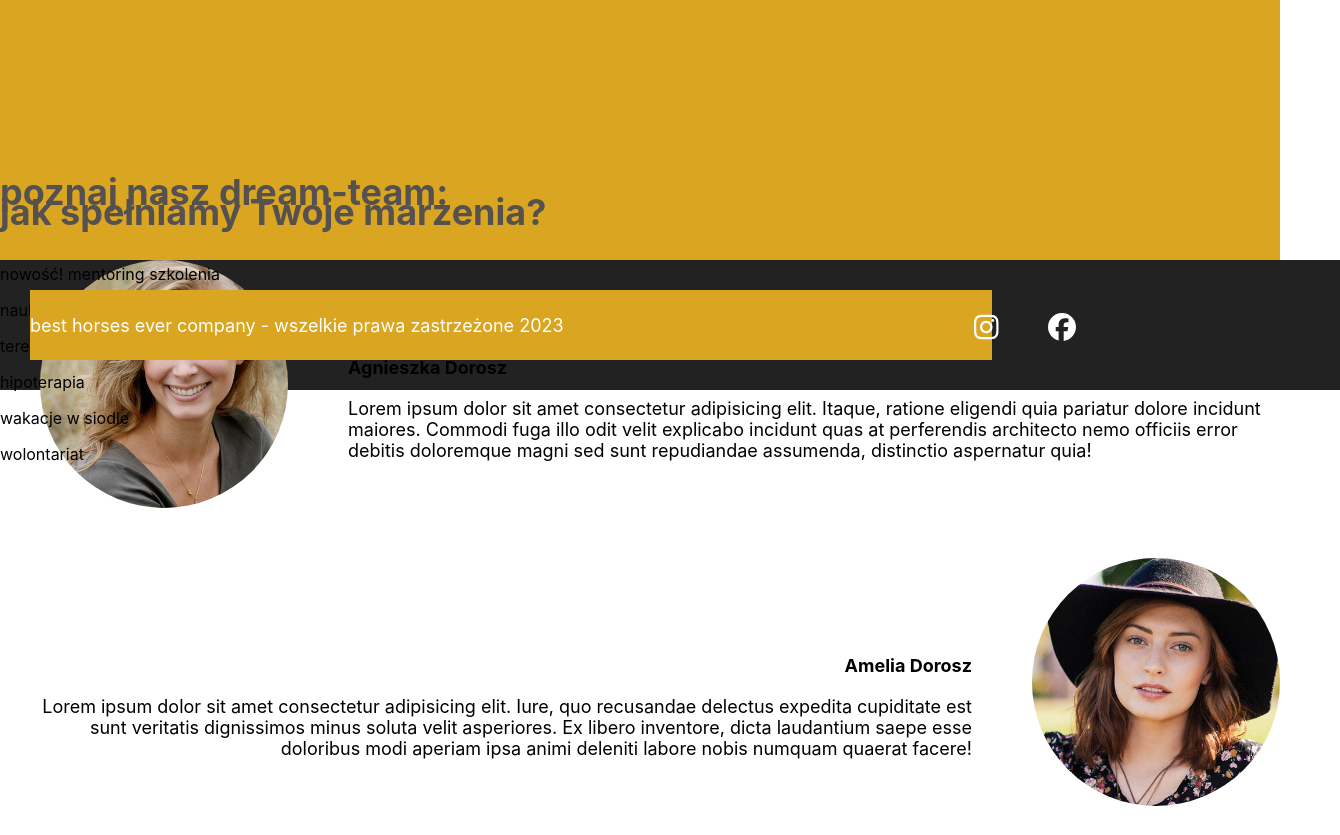
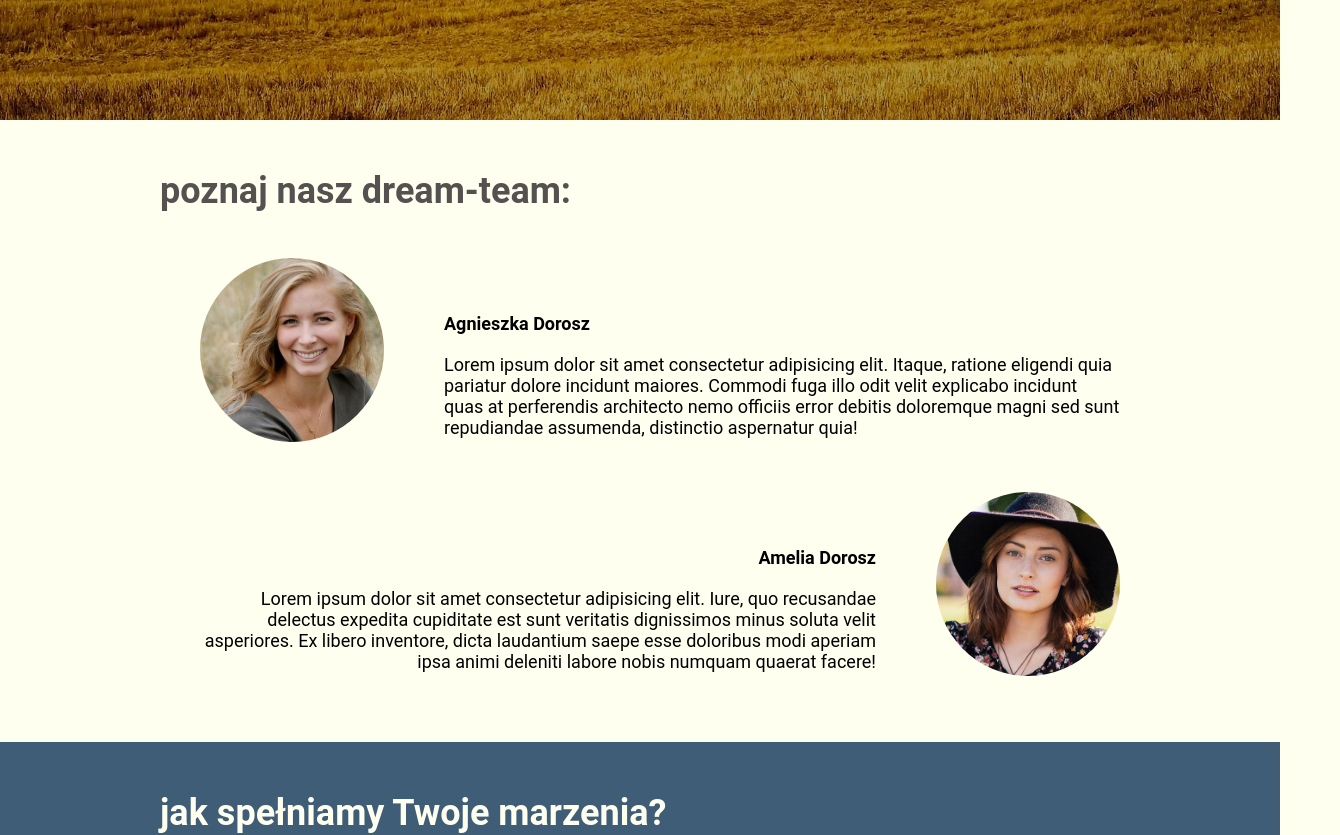
Before and after one commit to WIGUSIOWA/react1-project-fc, a React (Create React App) app: page / in a window 1280 px wide. Shown: the part 700-1535 px from the top of the page, 1340 px wide, since content can reach past the window. Built offline with nearby package versions, Linux system fonts and the light colour scheme.

Commit message:
App.css is fixed

```diff
--- a/src/App.js
+++ b/src/App.js
@@ -1,11 +1,10 @@
-// import "./App.css";
+import "./App.css";
 
 import Services from "./components/Services/Services";
 import Footer from "./components/Footer/Footer";
 import Header from "./components/Header/Header";
 import Mentors from "./components/Mentors/Mentors";
 import Nav from "./components/Nav/Nav";
-import Box from "./components/Box/Box";
 
 const App = () => {
 	return (
@@ -15,7 +14,6 @@ const App = () => {
 			<Mentors></Mentors>
 			<Services></Services>
 			<Footer></Footer>
-			<Box></Box>
 		</>
 	);
 };
--- a/src/components/Container/Container.js
+++ /dev/null
@@ -1,6 +0,0 @@
-// import styles from "./Container.module.css";
-
-// const Container = (props) => {
-// 	return <div className={styles.container}>{props.children}</div>;
-// };
-// export default Container;
--- a/src/components/Container/Container.module.css
+++ /dev/null
@@ -1,10 +0,0 @@
-.container {
-	width: 95%;
-	margin: 0 auto;
-	border: 1px solid red;
-}
-@media (min-width: 991px) {
-	.container {
-		width: 960px;
-	}
-}
--- a/src/components/Mentors/Mentors.js
+++ b/src/components/Mentors/Mentors.js
@@ -29,13 +29,7 @@ const Mentors = () => {
 					<li className="expert reversed">
 						<img src="images/AmeliaPhoto_640.jpg" alt="zdjęcie Amelii Dorosz" />
 						<div className="expert-info">
-							<h3
-								className="name-Amelia"
-								// className="main-third-heading"
-								// className="name-Amelia"
-							>
-								Amelia Dorosz
-							</h3>
+							<h3 className="name-Amelia main-third-heading">Amelia Dorosz</h3>
 							<p className="par-Amelia">
 								Lorem ipsum dolor sit amet consectetur adipisicing elit. Iure,
 								quo recusandae delectus expedita cupiditate est sunt veritatis
--- a/src/components/Nav/Nav.css
+++ b/src/components/Nav/Nav.css
@@ -9,9 +9,11 @@
 	z-index: 1;
 }
 
-.container {
-	height: 70px;
-	background-color: goldenrod;
+.navigation .container {
+	height: 100%;
+	display: flex;
+	justify-content: space-between;
+	align-items: center;
 }
 
 .brand {
@@ -29,6 +31,7 @@
 	font-weight: 400;
 	font-size: 18px;
 	color: white;
+	list-style: none;
 }
 
 .go-button {
@@ -36,3 +39,7 @@
 	text-decoration: none;
 	color: white;
 }
+
+.disabled-button {
+	cursor: not-allowed;
+}
--- a/src/components/Services/Services.css
+++ b/src/components/Services/Services.css
@@ -1,6 +1,12 @@
-/* .offer {
+.offer {
 	background-color: #405d78;
 	padding-bottom: 65px;
+}
+
+.offer .main-second-heading {
+	color: ivory;
+	font-size: 36px;
+	padding: 50px 0;
 }
 
 .offer .container .offer-boxes {
@@ -79,4 +85,4 @@ div .offer-boxes {
 	position: absolute;
 	top: -15px;
 	left: -15px;
-} */
+}
--- a/src/components/Services/Services.js
+++ b/src/components/Services/Services.js
@@ -1,18 +1,11 @@
-// import "..//data/offer.js";
+import ourOffer from  "../../data/offers";
 import Box from "../Box/Box";
 import "./Services.css";
 
 
 
 const Services = () => {
-	const ourOffer = [
-		{ id: 1, title: "nowość! mentoring szkolenia", isNew: true },
-		{ id: 2, title: "nauka jazdy konnej lub doskonalenie umiejętności" },
-		{ id: 3, title: "tereny / rajdy" },
-		{ id: 4, title: "hipoterapia" },
-		{ id: 5, title: "wakacje w siodle" },
-		{ id: 6, title: "wolontariat" },
-	];
+
 
 	return (
 		<section id="our-offer" className="offer">
--- a/src/data/offers.js
+++ b/src/data/offers.js
@@ -1,5 +1,3 @@
-// import { offers } from "./data";
-
 const ourOffer = [
 	{ id: 1, title: "nowość! mentoring szkolenia", isNew: true },
 	{ id: 2, title: "nauka jazdy konnej lub doskonalenie umiejętności" },
@@ -9,4 +7,4 @@ const ourOffer = [
 	{ id: 6, title: "wolontariat" },
 ];
 
-export default offers;
+export default ourOffer;
```
Also changed, not shown: src/App.css (+1 -307 lines).
